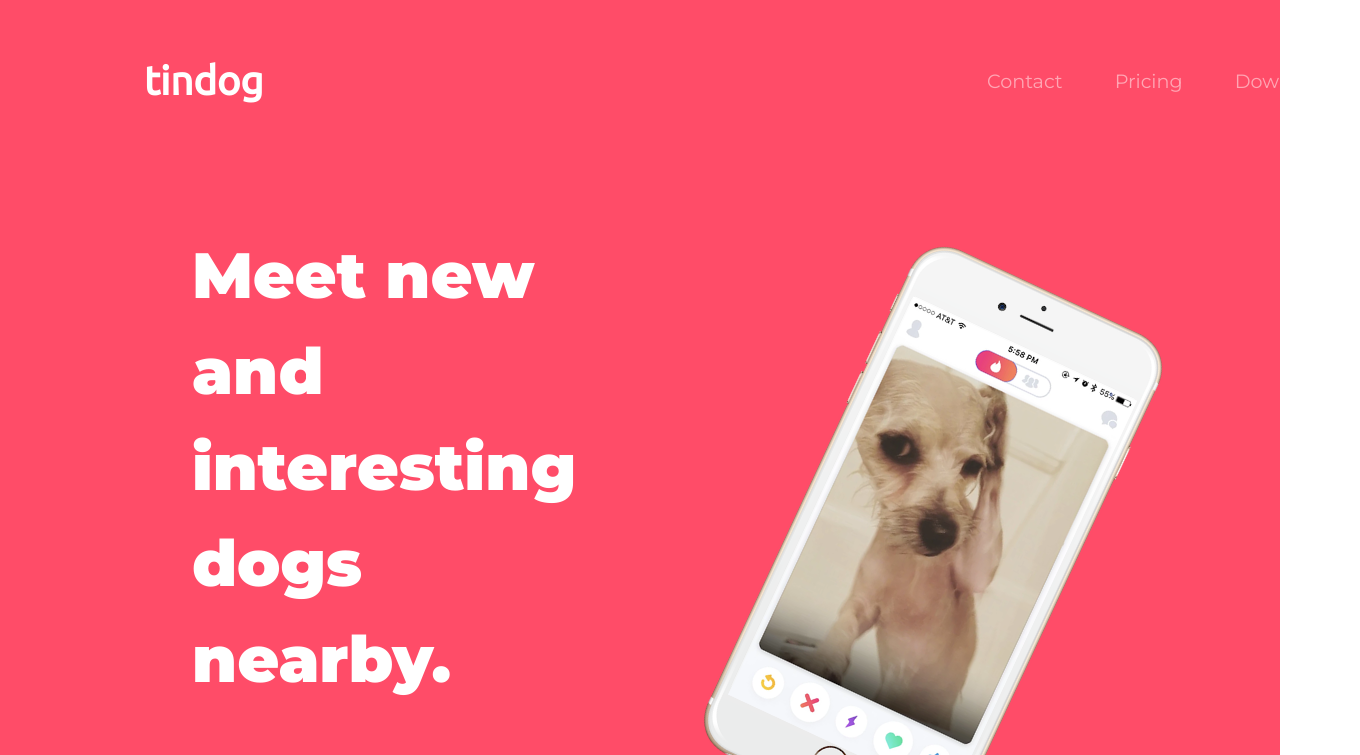
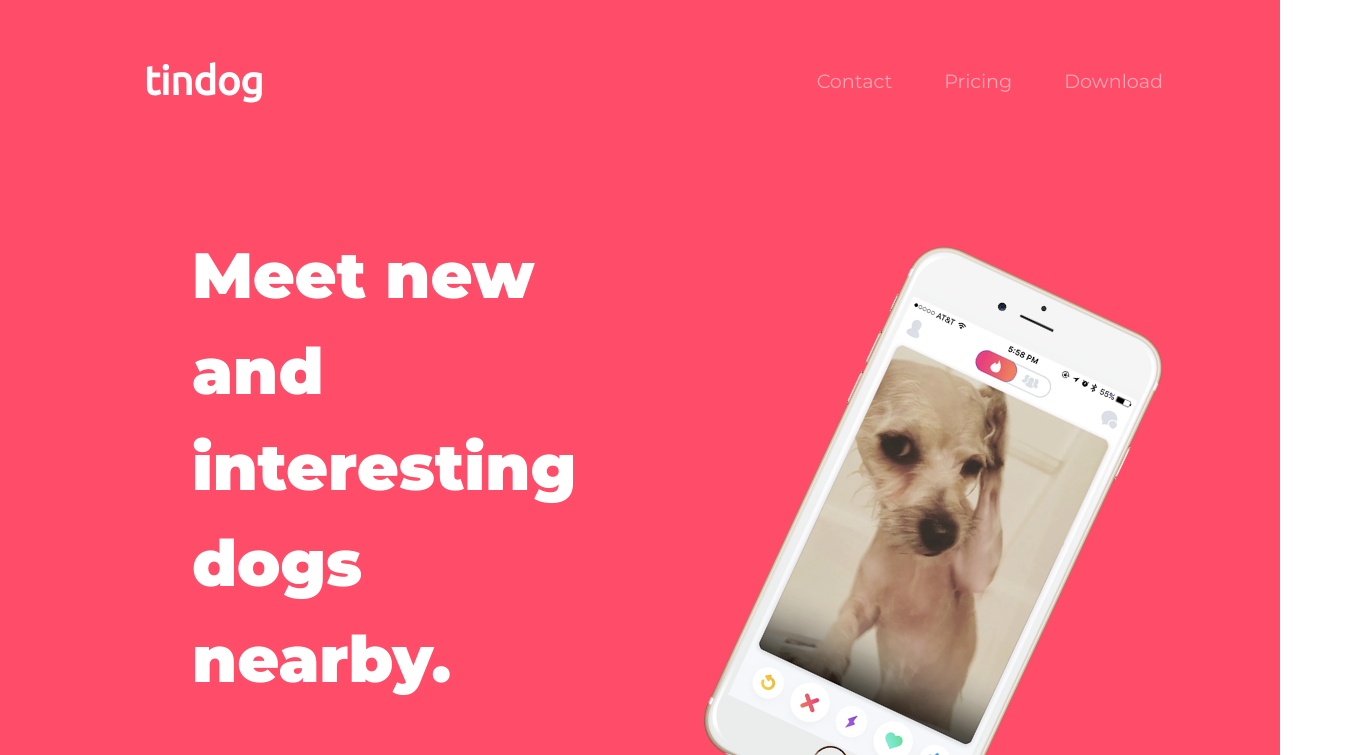
Before and after one commit to lublanche87/tindog, a plain HTML site: page index.html in a window 1280 px wide. Shown: the top 755 px of the page, 1360 px wide, since content can reach past the window. Drawn offline with nearby package versions, Linux system fonts and the light colour scheme.

Commit message:
Add files via upload

```diff
--- a/css/styles.css
+++ b/css/styles.css
@@ -70,7 +70,7 @@ p {
 }
 .navbarExtraLarge {
   position: relative;
-  margin : 0 5% 0 80%;
+  margin : 0 5% 0 60%;
  }
 }
 
```
